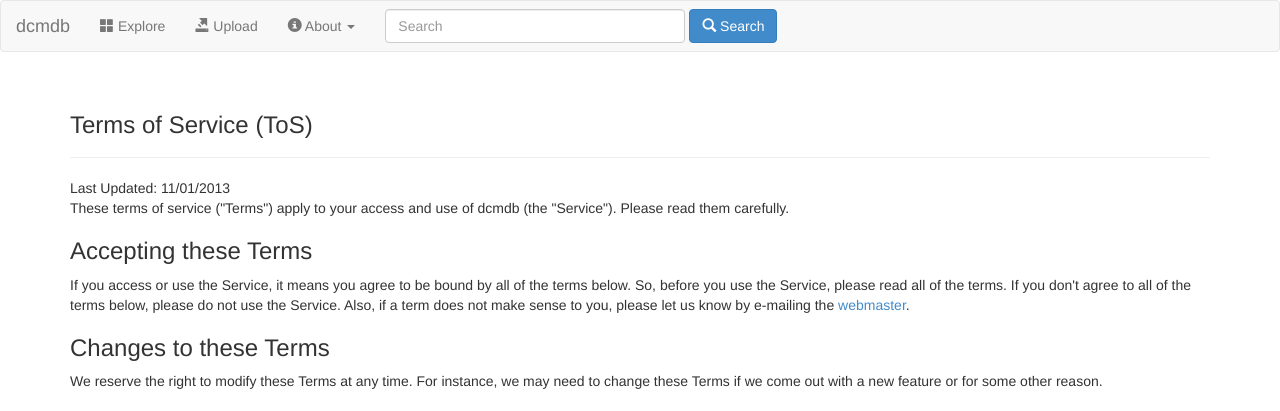
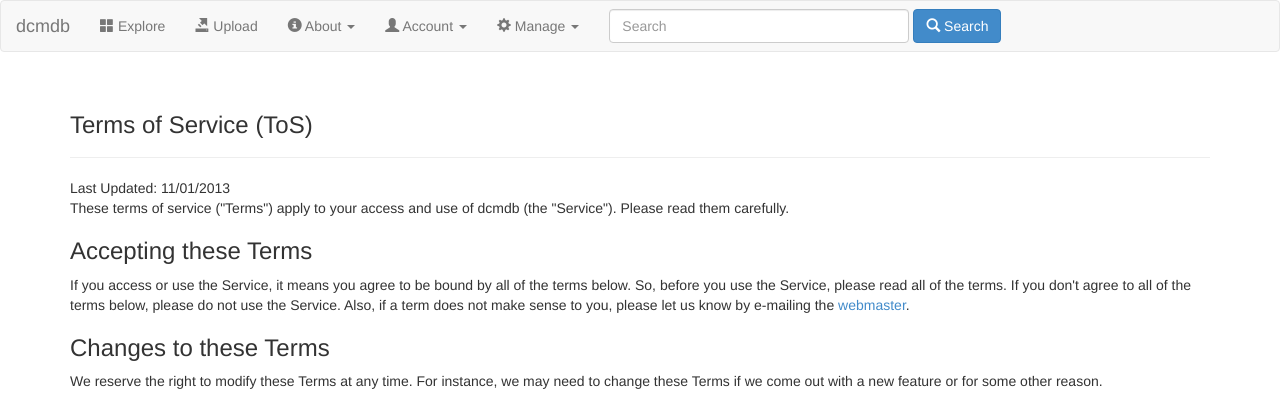
Before and after one commit to neurosnap/dcmdb, a Django app: page /main/tos in a window 1280 px wide. Shown: the top 411 px of the page. Run offline with Django 3.2, Linux system fonts and the light colour scheme; the visitor is signed in with stand-in values (Sample User, id 1).

Commit message:
user interface updates for users

```diff
--- a/templates/template.html
+++ b/templates/template.html
@@ -60,14 +60,15 @@
 							<li><a href="/main/privacy"><span class="glyphicon glyphicon-send"></span> Privacy Policy</a></li>
 						</ul>
 					</li>
-			   <!-- <li class="dropdown">
+					{% if user %}
+					<li class="dropdown">
 
 						<a href="#" class="dropdown-toggle" data-toggle="dropdown"><span class="glyphicon glyphicon-user"></span> Account <b class="caret"></b></a>
 
 						{% if user.is_authenticated %}
 							<ul class="dropdown-menu">
-                                <li><a href="/users"><span class="glyphicon glyphicon-signal"></span> Profile</a></li>
-                                <li><a href="#"><span class="glyphicon glyphicon-cog"></span> Settings</a></li>
+								<li><a href="/users"><span class="glyphicon glyphicon-signal"></span> Portal</a></li>
+								<li><a href="/users/updateInfo"><span class="glyphicon glyphicon-cog"></span> Settings</a></li>
 								<li><a href="/users/logout"><span class="glyphicon glyphicon-off"></span> Logout</a></li>
 							</ul>
 						{% else %}
@@ -77,7 +78,20 @@
 							</ul>
 						{% endif %}
 
-                    </li> -->
+					</li>
+					{% endif %}
+					{% if user and user.is_authenticated and user.is_staff %}
+					<li class="dropdown">
+
+						<a href="#" class="dropdown-toggle" data-toggle="dropdown"><span class="glyphicon glyphicon-cog"></span> Manage <b class="caret"></b></a>
+
+							<ul class="dropdown-menu">
+								<li><a href="/"><span class="glyphicon glyphicon-signal"></span> Media</a></li>
+								<li><a href="/"><span class="glyphicon glyphicon-inbox"></span> DMCA Requests</a></li>
+							</ul>
+
+					</li>
+					{% endif %}
 
 				</ul>
 
```
Also changed, not shown: users/views.py (+8 -5 lines). Lines whose indentation alone changed are shown as unchanged.
